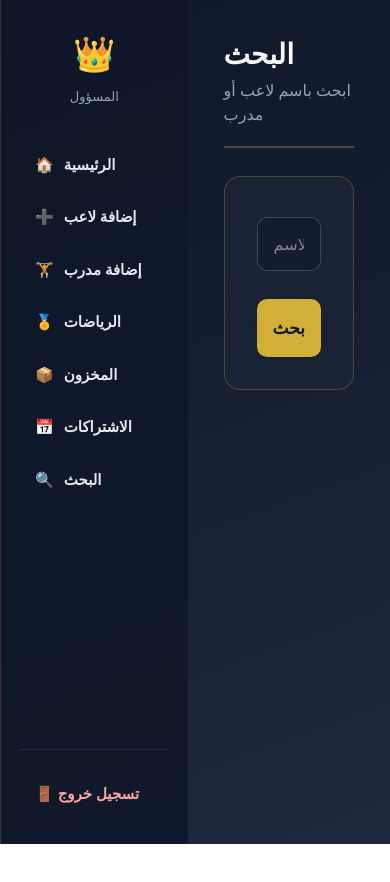
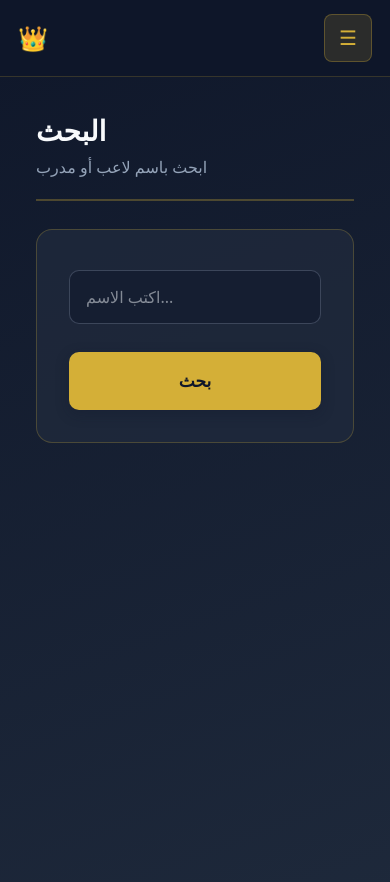
Before and after one commit to gannaabdelrazek3-droid/amr-Mosoud-academm, a Next.js app: page /admin/search in a window 390 px wide. Shown: the top 882 px of the page. Before the commit the page ends 844 px from the top, so only its background shows below. Built offline with nearby package versions, Linux system fonts and the light colour scheme.

Commit message:
fix admin dashboard mobile responsiveness

```diff
--- a/app/admin/AdminShell.tsx
+++ b/app/admin/AdminShell.tsx
@@ -1,3 +1,6 @@
+'use client'
+
+import { useState } from 'react'
 import Link from 'next/link'
 import SignOutButton from './SignOutButton'
 
@@ -18,26 +21,91 @@ export default function AdminShell({
   children: React.ReactNode
   fullName: string
 }) {
+  const [menuOpen, setMenuOpen] = useState(false)
+
   return (
     <div
       style={{
-        display: 'flex',
         minHeight: '100vh',
         background: 'linear-gradient(160deg, #0f172a 0%, #1e293b 100%)',
         fontFamily: "'Tajawal', system-ui, sans-serif",
       }}
     >
-      <aside
+      <style>{`
+        .admin-layout {
+          display: flex;
+          min-height: 100vh;
+        }
+        .admin-sidebar {
+          width: 240px;
+          background: rgba(15, 23, 42, 0.95);
+          border-left: 1px solid rgba(212, 175, 55, 0.2);
+          padding: 28px 18px;
+          display: flex;
+          flex-direction: column;
+          gap: 6px;
+          flex-shrink: 0;
+        }
+        .admin-topbar {
+          display: none;
+        }
+        .admin-main {
+          flex: 1;
+          min-width: 0;
+        }
+
+        @media (max-width: 768px) {
+          .admin-layout {
+            flex-direction: column;
+          }
+          .admin-topbar {
+            display: flex;
+            align-items: center;
+            justify-content: space-between;
+            padding: 14px 18px;
+            background: rgba(15, 23, 42, 0.95);
+            border-bottom: 1px solid rgba(212, 175, 55, 0.2);
+            position: sticky;
+            top: 0;
+            z-index: 40;
+          }
+          .admin-sidebar {
+            width: 100%;
+            display: ${menuOpen ? 'flex' : 'none'};
+            border-left: none;
+            border-bottom: 1px solid rgba(212, 175, 55, 0.2);
+            position: relative;
+            z-index: 30;
+          }
+          .admin-main {
+            padding: 0;
+          }
+        }
+      `}</style>
+
+      <div className="admin-layout">
+        <div className="admin-topbar">
+          <div style={{ display: 'flex', alignItems: 'center', gap: 10 }}>
+            <span style={{ fontSize: 24 }}>👑</span>
+            <span style={{ color: '#f8fafc', fontWeight: 700, fontSize: 15 }}>{fullName}</span>
+          </div>
+          <button
+            onClick={() => setMenuOpen(!menuOpen)}
             style={{
-          width: 240,
-          background: 'rgba(15, 23, 42, 0.9)',
-          borderLeft: '1px solid rgba(212, 175, 55, 0.2)',
-          padding: '28px 18px',
-          display: 'flex',
-          flexDirection: 'column',
-          gap: 6,
+              background: 'rgba(212, 175, 55, 0.15)',
+              border: '1px solid rgba(212, 175, 55, 0.3)',
+              borderRadius: 8,
+              color: '#d4af37',
+              padding: '8px 14px',
+              fontSize: 20,
+              cursor: 'pointer',
             }}
           >
+            {menuOpen ? '✕' : '☰'}
+          </button>
+        </div>
+
+        <aside className="admin-sidebar">
           <div style={{ textAlign: 'center', marginBottom: 28 }}>
             <div style={{ fontSize: 34 }}>👑</div>
             <p style={{ color: '#f8fafc', fontWeight: 700, marginTop: 8 }}>{fullName}</p>
@@ -48,6 +116,7 @@ export default function AdminShell({
             <Link
               key={link.href}
               href={link.href}
+              onClick={() => setMenuOpen(false)}
               style={{
                 display: 'flex',
                 alignItems: 'center',
@@ -71,7 +140,8 @@ export default function AdminShell({
           </div>
         </aside>
 
-      <main style={{ flex: 1 }}>{children}</main>
+        <main className="admin-main">{children}</main>
+      </div>
     </div>
   )
 }
--- a/app/admin/adminStyles.ts
+++ b/app/admin/adminStyles.ts
@@ -25,11 +25,10 @@ export const adminStyles = {
     marginBottom: 24,
   },
   formCard: {
-    background: 'rgba(30, 41, 59, 0.6)',
+    background: 'rgba(30, 41, 59, 0.9)',
     border: '1px solid rgba(212, 175, 55, 0.25)',
     borderRadius: 16,
     padding: 32,
-    backdropFilter: 'blur(10px)',
     maxWidth: 640,
   },
   label: {
@@ -89,12 +88,12 @@ export const adminStyles = {
     borderRadius: 8,
   },
   statCard: {
-    flex: 1,
-    background: 'rgba(30, 41, 59, 0.6)',
+    flex: '1 1 200px',
+    background: 'rgba(30, 41, 59, 0.9)',
     borderRadius: 16,
     padding: 24,
     border: '1px solid rgba(212, 175, 55, 0.25)',
-    backdropFilter: 'blur(10px)',
+    minWidth: 0,
   },
   statLabel: {
     color: '#94a3b8',
@@ -120,7 +119,7 @@ export const adminStyles = {
     justifyContent: 'center',
     gap: 8,
     padding: '22px 16px',
-    background: 'rgba(30, 41, 59, 0.6)',
+    background: 'rgba(30, 41, 59, 0.9)',
     color: '#f1f5f9',
     borderRadius: 14,
     textDecoration: 'none',
@@ -130,10 +129,9 @@ export const adminStyles = {
     textAlign: 'center' as const,
   },
   chartCard: {
-    background: 'rgba(30, 41, 59, 0.6)',
+    background: 'rgba(30, 41, 59, 0.9)',
     border: '1px solid rgba(212, 175, 55, 0.25)',
     borderRadius: 16,
     padding: 24,
-    backdropFilter: 'blur(10px)',
   },
 }
```
Lines whose indentation alone changed are shown as unchanged.
